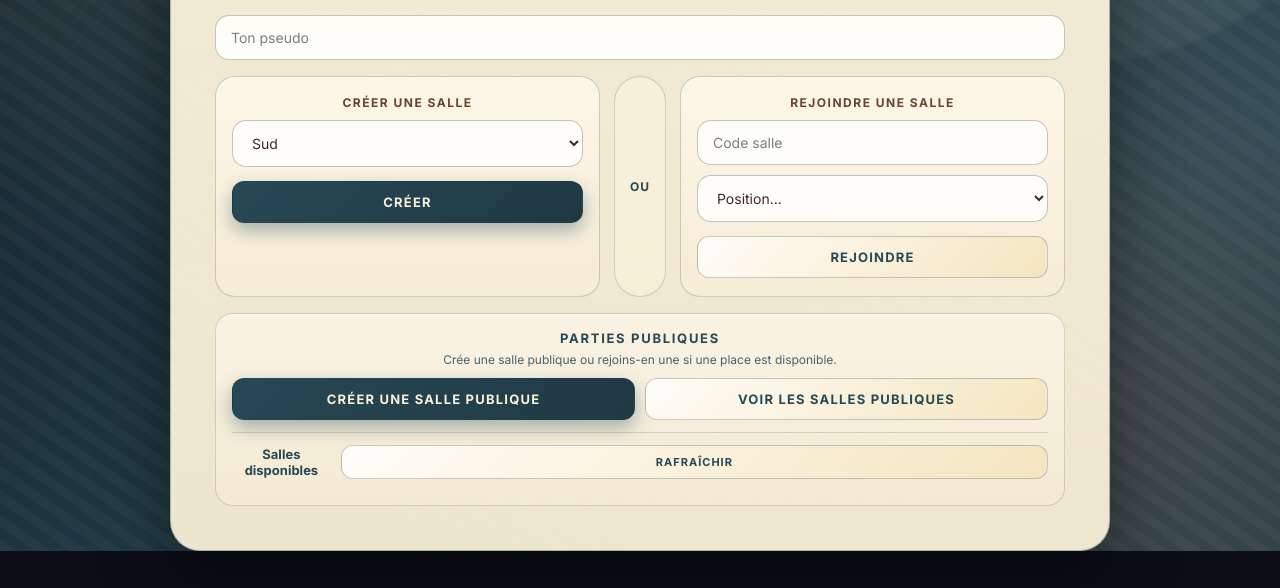
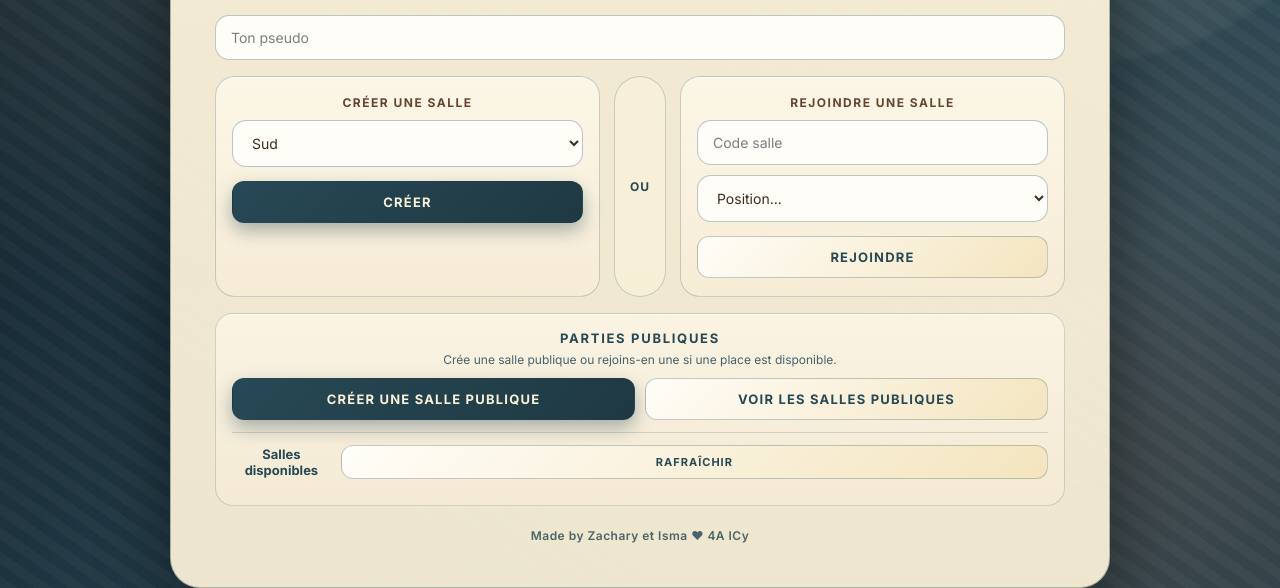
Before and after one commit to ismo009/Coinche, a website: page public/index.html in a window 1280 px wide. Shown: the part 400-988 px from the top of the page. Before the commit the page ends 951 px from the top, so only its background shows below. Drawn offline with nearby package versions, Linux system fonts and the light colour scheme; no server answers.

Commit message:
Modification popup IA

```diff
--- a/public/game-client.js
+++ b/public/game-client.js
@@ -936,7 +936,7 @@ if (addBotBtn) {
   addBotBtn.addEventListener('click', () => {
     if (!addBotWarningShown) {
       const ok = window.confirm(
-        'Ajouter une IA ?\n\n⚠️ Attention : les IA sont encore médiocres et il est déconseillé de les utiliser pour l\'instant.'
+        'Ajouter une IA ?\n\n⚠️ Attention : les IA sont encore en béta, elles ont un niveau acceptable, mais restent peu ouf en Sans Atouts/Tout Atouts.'
       );
       if (!ok) return;
       addBotWarningShown = true;
--- a/public/index.html
+++ b/public/index.html
@@ -73,6 +73,7 @@
       </div>
 
       <div id="lobby-error" class="error-msg hidden"></div>
+      <p class="lobby-made-by">Made by Zachary et Isma ❤ 4A ICy</p>
     </div>
   </div>
 
--- a/public/style.css
+++ b/public/style.css
@@ -462,6 +462,15 @@ body {
 .public-rooms-list::-webkit-scrollbar-thumb {
   background: rgba(39, 72, 85, 0.24);
   border-radius: 2px;
+}
+
+.lobby-made-by {
+  margin-top: 4px;
+  font-size: 12px;
+  letter-spacing: 0.04em;
+  color: rgba(39, 72, 85, 0.82);
+  font-weight: 600;
+  text-align: center;
 }
 
 .public-room-entry {
```
